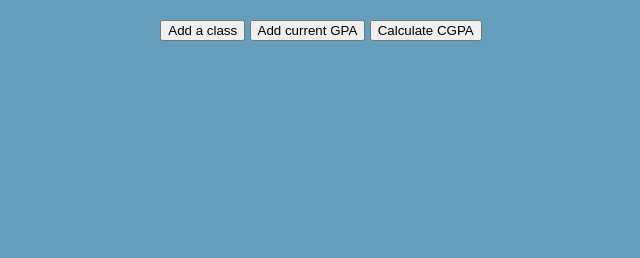
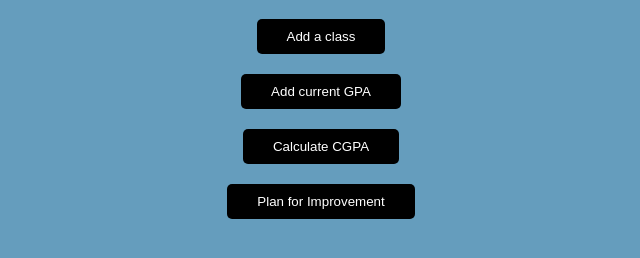
Before and after one commit to rohan96shah/GPATracker, a plain HTML site: page index.html in a window 1280 px wide. Shown: the part 114-372 px from the top of the page, without its empty margins (319-959 px from the left). Drawn offline with nearby package versions, Linux system fonts and the light colour scheme.

Commit message:
html and css

```diff
--- a/index.html
+++ b/index.html
@@ -22,9 +22,10 @@
 <body>
 <div id="app">
 	<h1>GPA TRACKER</h1>
-	<button>Add a class</button>
-	<button>Add current GPA</button>
-	<button>Calculate CGPA</button>
+	<button class="button">Add a class</button>
+	<button class="button">Add current GPA</button>
+	<button class="button">Calculate CGPA</button>
+	<button class="button">Plan for Improvement</button>
 
 	<!-- <div id="step1" class='container'></div>
 	<div id='step2' class="container"></div>
--- a/styles.css
+++ b/styles.css
@@ -13,3 +13,17 @@ body {
 	color: white;
 
 }
+
+.button {
+	display:block;
+	padding-right: 30px;
+	padding-left: 30px;
+	padding-top: 10px;
+	padding-bottom: 10px;
+	margin: auto;
+	margin-top: 20px;
+	background-color: black;
+	color: white;
+	border-radius: 5px;
+	border: 0px;
+}
```
